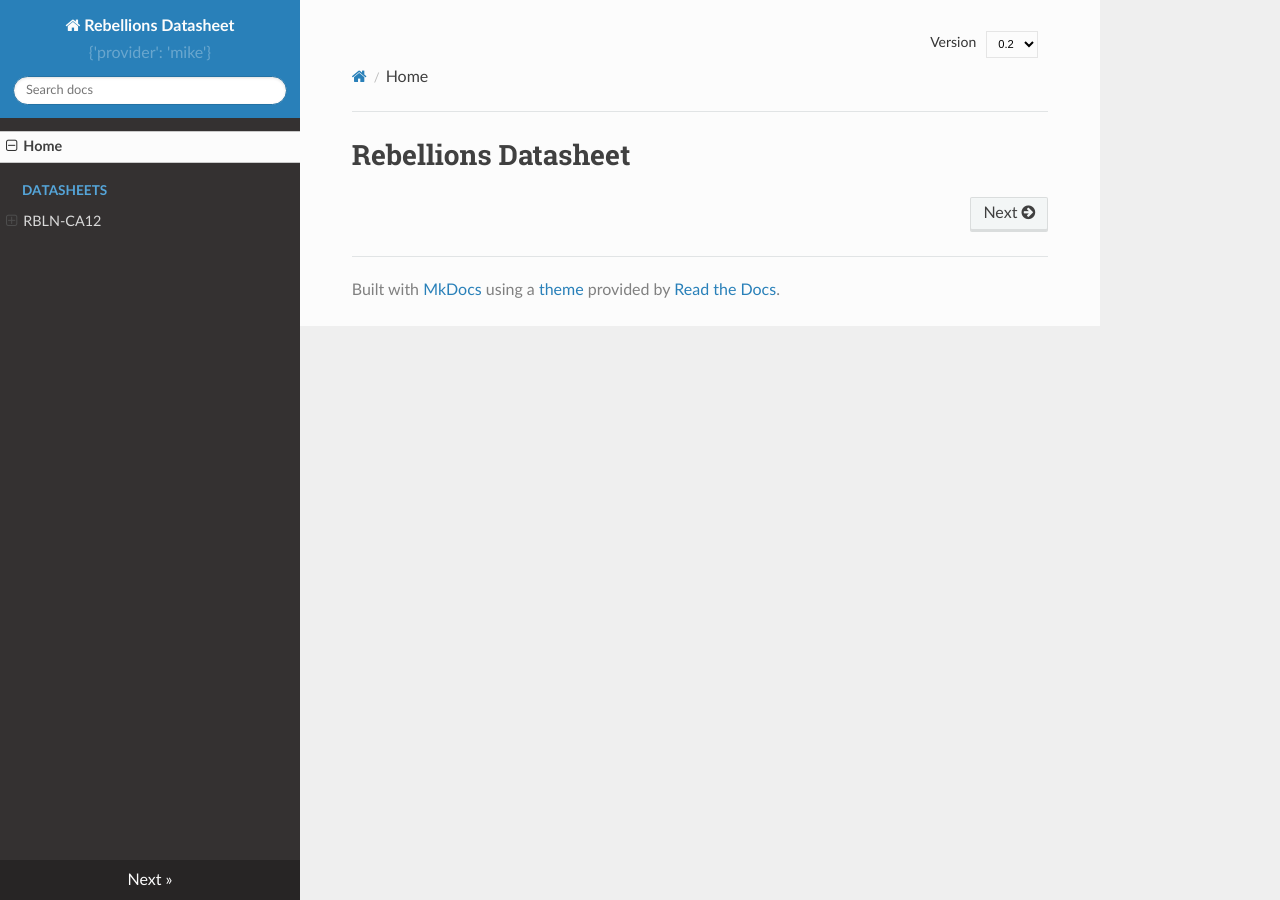
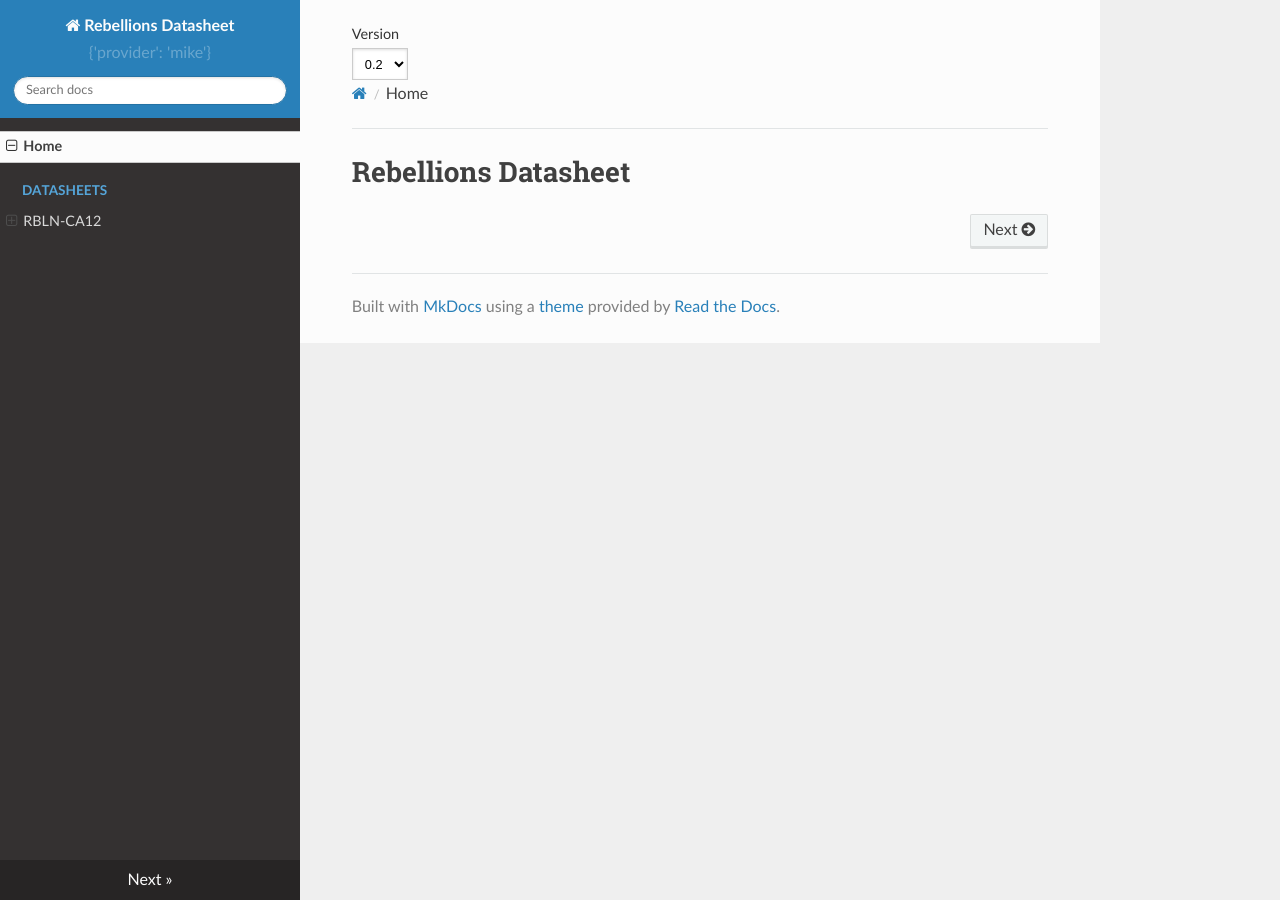
Before and after one commit to rebel-jiwonk/rebel-jiwonk.github.io, an MkDocs documentation site: the page built from docs/index.md, in a window 1280 px wide. Built offline with MkDocs 1.6.1, drawn with Linux system fonts in a browser that asks for light colours; nearby versions of some CDN libraries.

Commit message:
removed some code

```diff
--- a/docs/extra.css
+++ b/docs/extra.css
@@ -54,13 +54,13 @@ img {
     margin-bottom: 2em;
 }
 
-.version-dropdown-wrapper {
+/* .version-dropdown-wrapper {
     display: flex;
     justify-content: flex-end;
 
-}
+} */
 
-.version-dropdown {
+/* .version-dropdown {
 
     display: flex;
     font-size: 14px;
@@ -78,4 +78,4 @@ img {
     border: 1px solid #e5e5e5;
     background: none;
     box-shadow: none;
-}
+} */
```
